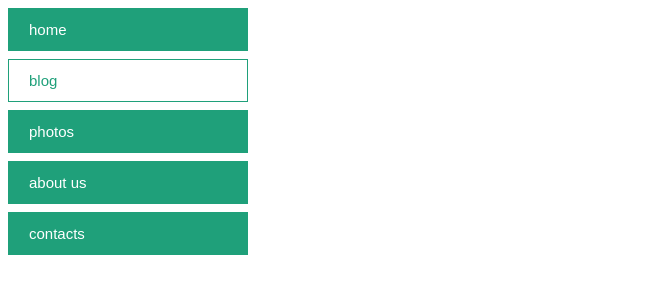
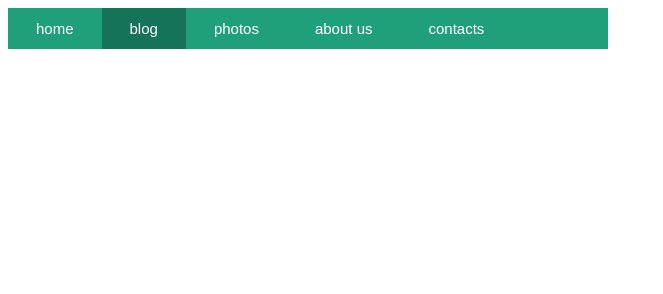
Before and after one commit to m3gaMOZG/241-2-, a plain HTML site: page index.html in a window 1280 px wide. Shown: the whole page, without its empty margins (0-663 px from the left). Drawn offline with Linux system fonts and the light colour scheme.

Commit message:
Initial commit

```diff
--- a/index.html
+++ b/index.html
@@ -2,12 +2,12 @@
 <html lang="ru">
 <head>
   <meta charset="UTF-8">
-  <title>Меню №2</title>
+  <title>Меню №3</title>
   <link rel="stylesheet" href="style.css">
 </head>
 <body>
 
-  <div class="menu-2">
+  <div class="menu-3">
     <a href="#">home</a>
     <a href="#" class="active">blog</a>
     <a href="#">photos</a>
--- a/style.css
+++ b/style.css
@@ -1,26 +1,22 @@
 
-.menu-2 {
+.menu-3 {
   display: flex;
-  flex-direction: column;
-  width: 240px;
-  gap: 8px;
+  background-color: #1FA07A;
+  width: 600px;
 }
 
 
-.menu-2 a {
-  padding: 12px 20px;
+.menu-3 a {
+  padding: 12px 28px;
   font: 15px Arial, sans-serif;
   text-decoration: none;
-  color: #FFFFFF;
+  color: white;
   background-color: #1FA07A;
-  border: 1px solid #1FA07A;
-  text-align: left;
-  transition: 0.2s;
+  transition: background-color 0.2s;
 }
 
 
-.menu-2 a:hover,
-.menu-2 a.active {
-  color: #1FA07A;
-  background-color: #FFFFFF;
+.menu-3 a:hover,
+.menu-3 a.active {
+  background-color: #157357;
 }
```
